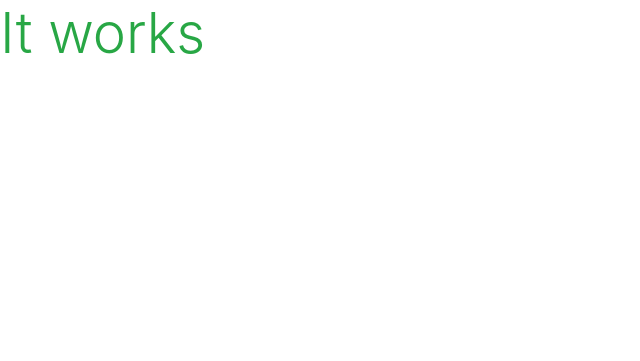
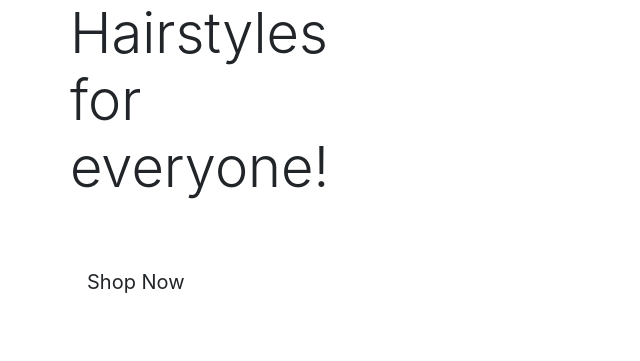
Before and after one commit to arneladedovic/hairtastic, a Django app: page / in a window 1280 px wide. Shown: the top 361 px of the page, without its empty margins (0-640 px from the left). Run offline with Django 3.2, Linux system fonts and the light colour scheme.

Commit message:
Add homepage content

```diff
--- a/home/templates/home/index.html
+++ b/home/templates/home/index.html
@@ -1,6 +1,29 @@
 {% extends "base.html" %}
 {% load static %}
 
+{% block page_header %}
+    <div class="container header-container">
+        <div class="row">
+            <div class="col"></div>
+        </div>
+    </div>
+{% endblock %}
+
 {% block content %}
-<h1 class="display-4 text-success">It works</h1>
+<div class="container h-100">
+    <div class="row h-100">
+        <div class="row">
+            <div class="col 7 col-md-6 my-auto">
+                <h1 class="display-4 logo-font text-black">
+                    Hairstyles for everyone!
+                </h1>
+                <div class="my-5">
+                    <h4>
+                        <a href="" class="shop-now-button btn btn-lg rounded-0 py-3">Shop Now</a>
+                    </h4>
+                </div>
+            </div>
+        </div>
+    </div>
+</div>
 {% endblock %}
```
